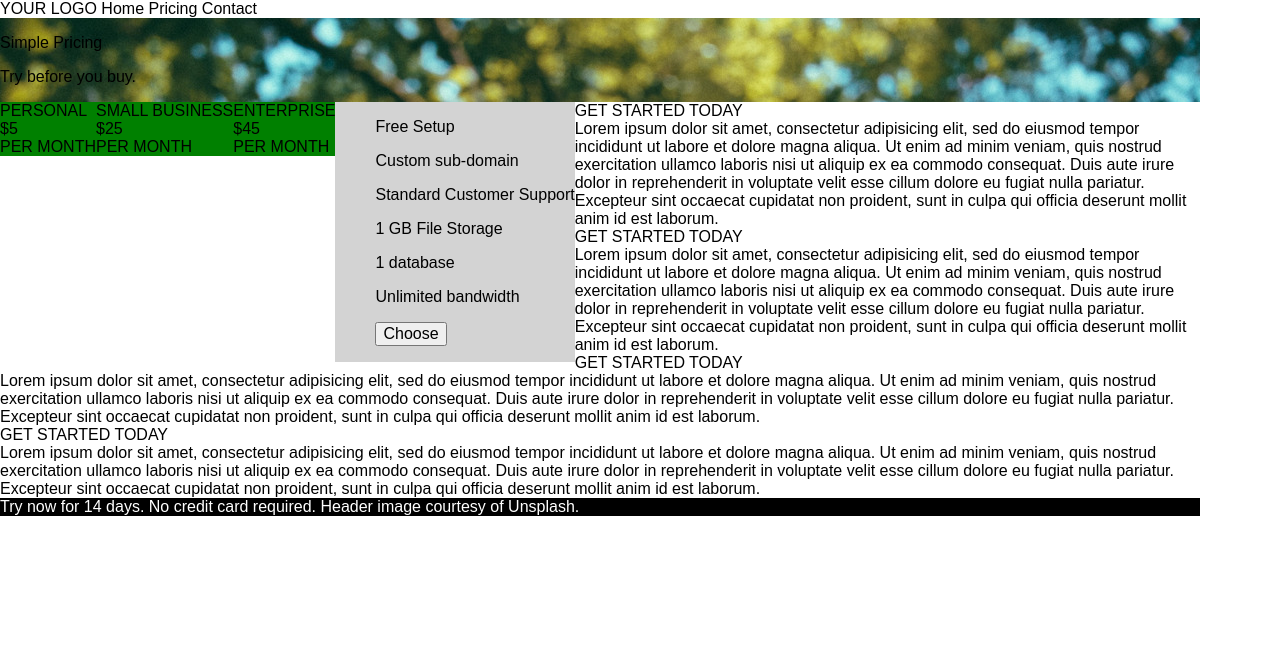
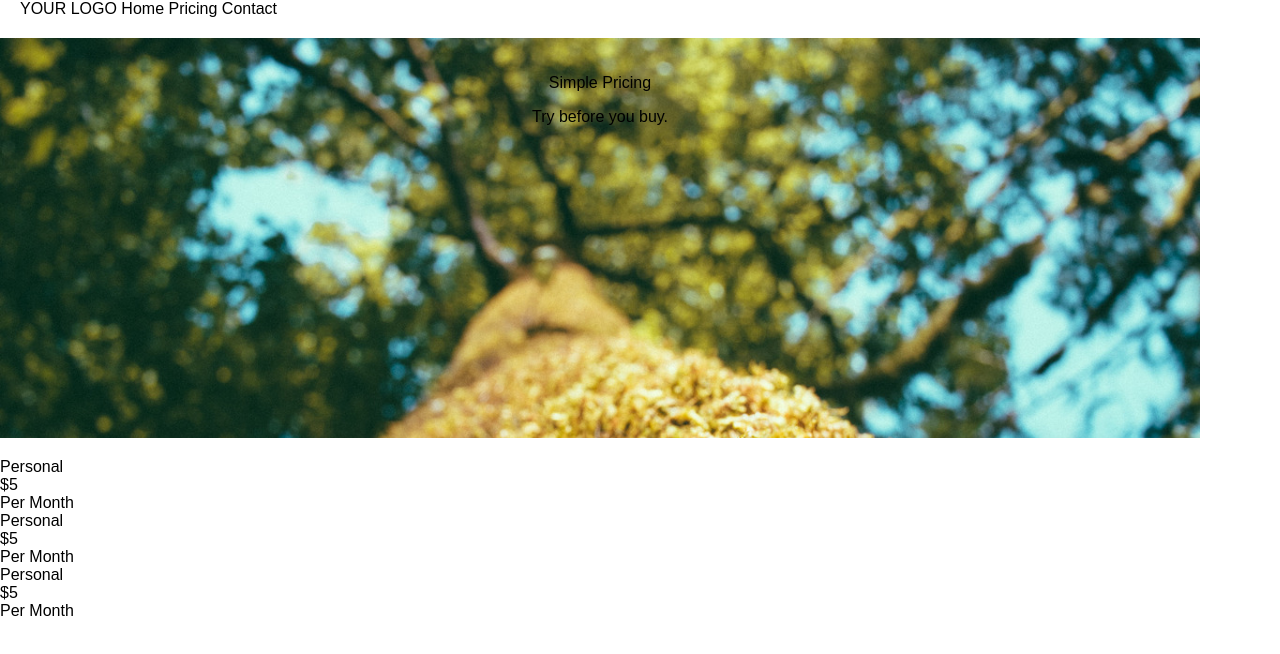
Before and after one commit to BenjieCodes/Image-to-HTML-CSS-Normal, a plain HTML site: page index.html in a window 1280 px wide. Drawn offline with Linux system fonts and the light colour scheme.

Commit message:
Restarting the project (did not <div> correctly)

```diff
--- a/css/main.css
+++ b/css/main.css
@@ -1,33 +1,43 @@
 .container {
   max-width: 1200px;
+  padding: 0 auto;
 }
 
-.div1 {
-  background: url(../images/background.jpg);
-  background-size: auto;
-  overflow: auto;
+header {
+  overflow: hidden;
+}
+nav {
+  list-style: none;
+  float: left;
+  margin-left: 20px;
 }
 
-.div2 {
-  list-style: none;
+
+.div1container {
+  height: 400px;
+  background: url(../images/background.jpg);
+  background-size: cover;
+  margin-top: 20px;
+  margin-bottom: 20px;
 }
 
-.div2boxtop {
-  background-color: green;
-  float:left;
+.div1content {
+  text-align: center;
+  padding: 20px;
 }
 
-.div2boxbottom {
-  background-color: lightgrey;
-  float:left;
+.div2container {
+  float: left;
 }
 
-.image {
-  float: left;
-
+.div2container .greenbox {
+  background-color: #519251
+  margin-right: 300px;
 }
 
-footer {
+
+
+/*footer {
   background-color: black;
   color: white;
-}
+}*/
--- a/index.html
+++ b/index.html
@@ -6,76 +6,52 @@
     <link rel="stylesheet" href="css/normalize.css";>
     <link rel="stylesheet" href="css/main.css";>
   </head>
+
     <div class=container>
       <body>
       <header>
         <nav>
             <span>YOUR LOGO</span>
             <span>Home</span>
-            <span class="pricing">Pricing</span>
+            <span class="navpricing">Pricing<span>
             <span>Contact</span>
         </nav>
       </header>
-        <div class="div1">
-          <p>Simple Pricing</p>
-          <p>Try before you buy.</p>
+        <div class="div1container">
+          <div class="div1content">
+            <p>Simple Pricing</p>
+            <p>Try before you buy.</p>
+          </div>
         </div>
+
+    <div class="div2container">
+      <div class="greenbox">
+        <div class="boxtop">Personal</div>
+        <div class="boxmiddle">$5</div>
+        <div class="boxbottom">Per Month</div>
+      </div>
+
+      <div class="greenbox">
+        <div class="boxtop">Personal</div>
+        <div class="boxmiddle">$5</div>
+        <div class="boxbottom">Per Month</div>
+      </div>
+
+      <div class="greenbox">
+        <div class="boxtop">Personal</div>
+        <div class="boxmiddle">$5</div>
+        <div class="boxbottom">Per Month</div>
+      </div>
+    </div>
 
 
 
-        <div class="div2">
-          <div class="div2boxtop">
-            <div class="personal">
-              PERSONAL
-            <div class="5bucks">
-              $5
-            <div class="permonth">
-              PER MONTH
-          </div>
-            </div>
-            </div>
-            </div>
-        </div>
-        <div class="div2">
-          <div class="div2boxtop">
-            <div class="Smallbusiness">
-              SMALL BUSINESS
-            <div class="25bucks">
-              $25
-            <div class="permonth">
-              PER MONTH
-          </div>
-            </div>
-            </div>
-            </div>
-        </div>
-        <div class="div2">
-          <div class="div2boxtop">
-            <div class="enterprise">
-              ENTERPRISE
-            <div class="45bucks">
-              $45
-            <div class="permonth">
-              PER MONTH
-          </div>
-            </div>
-            </div>
-            </div>
-        </div>
-
-          <div class="div2boxbottom">
-              <ul>
-                <p>Free Setup</p>
-                <p>Custom sub-domain</p>
-                <p>Standard Customer Support</p>
-                <p>1 GB File Storage</p>
-                <p>1 database</p>
-                <p>Unlimited bandwidth</p>
-                <button>Choose</button>
-              </ul>
-          </div>
 
 
+
+
+
+<!--
         <div class="div3">
          <div class="div3title">
            GET STARTED TODAY
@@ -108,4 +84,4 @@
 
       </body>
     </div>
-</html>
+</html> -->
```
